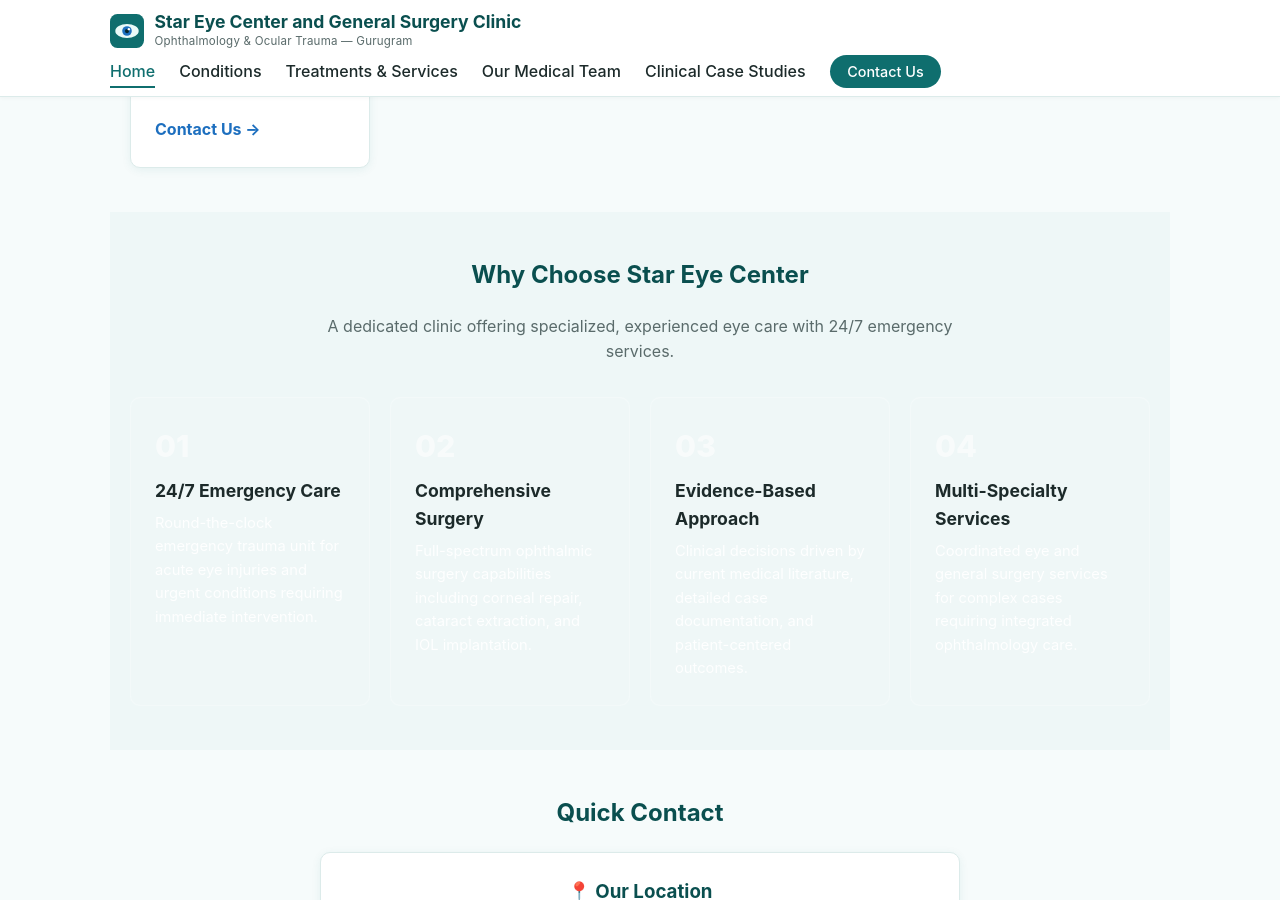
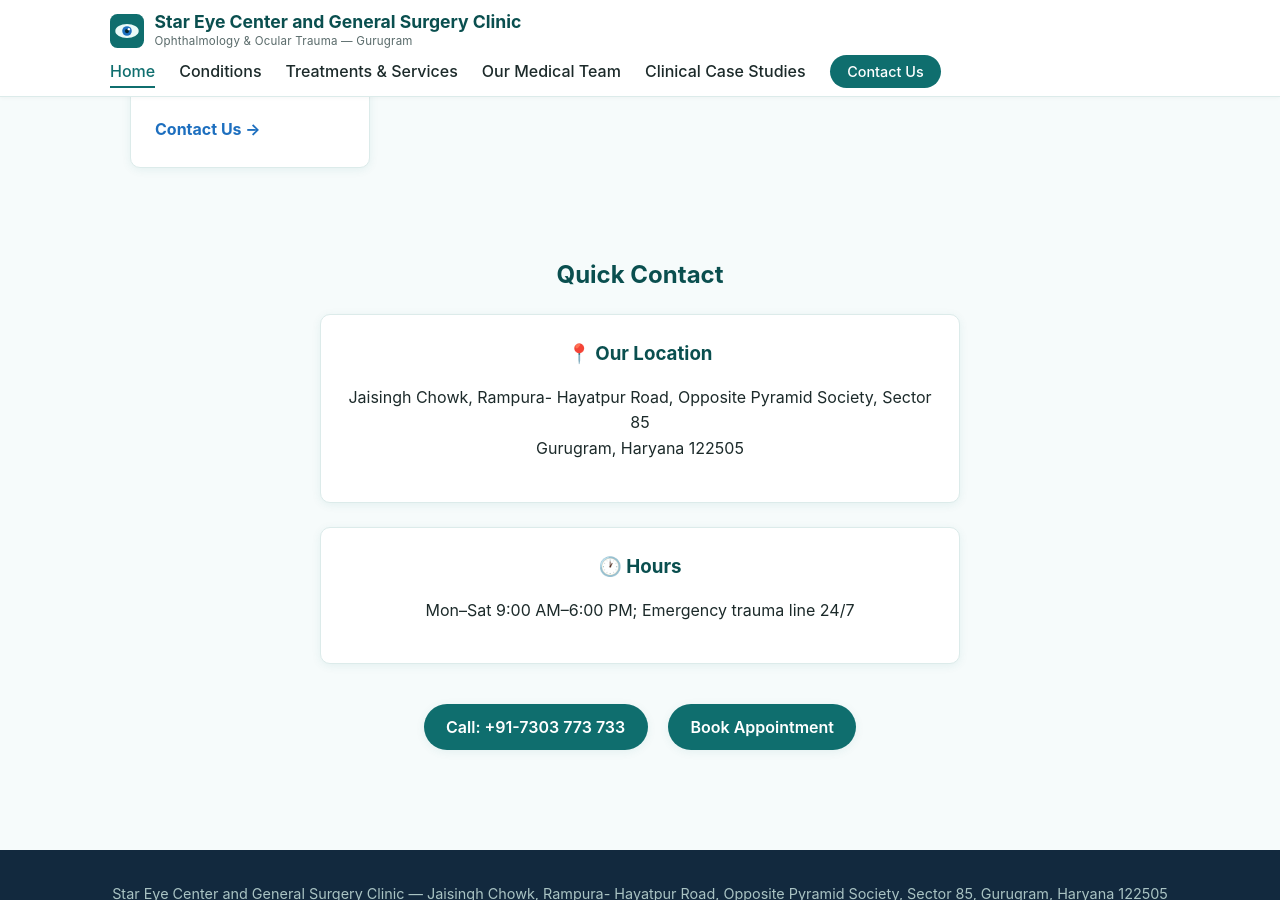
Before and after one commit to pranik-ops/Starsurgeryclinic, a Jekyll site: the page built from index.md, in a window 1280 px wide and 900 px high, scrolled down 1907 px. Built offline with Jekyll 4.4.1, drawn with Linux system fonts in a browser that asks for light colours.

Commit message:
Remove duplicate 'Why Choose Star Eye Center' section from homepage
The section was appearing twice on the homepage - once after the hero/stats
and again before the Quick Contact section. Removed the duplicate to clean
up the page layout.
Co-Authored-By: Claude Haiku 4.5 <noreply@anthropic.com>

```diff
--- a/index.md
+++ b/index.md
@@ -80,33 +80,6 @@ permalink: /
   </div>
 </section>
 
-<section class="section-alt">
-  <h2>Why Choose Star Eye Center</h2>
-  <p class="section-intro">A dedicated clinic offering specialized, experienced eye care with 24/7 emergency services.</p>
-  <div class="why-grid">
-    <div class="why-card">
-      <span class="why-number">01</span>
-      <h3>24/7 Emergency Care</h3>
-      <p>Round-the-clock emergency trauma unit for acute eye injuries and urgent conditions requiring immediate intervention.</p>
-    </div>
-    <div class="why-card">
-      <span class="why-number">02</span>
-      <h3>Comprehensive Surgery</h3>
-      <p>Full-spectrum ophthalmic surgery capabilities including corneal repair, cataract extraction, and IOL implantation.</p>
-    </div>
-    <div class="why-card">
-      <span class="why-number">03</span>
-      <h3>Evidence-Based Approach</h3>
-      <p>Clinical decisions driven by current medical literature, detailed case documentation, and patient-centered outcomes.</p>
-    </div>
-    <div class="why-card">
-      <span class="why-number">04</span>
-      <h3>Multi-Specialty Services</h3>
-      <p>Coordinated eye and general surgery services for complex cases requiring integrated ophthalmology care.</p>
-    </div>
-  </div>
-</section>
-
 <section>
   <h2>Quick Contact</h2>
   <div style="max-width: 640px; margin: 0 auto; text-align: center;">
```
